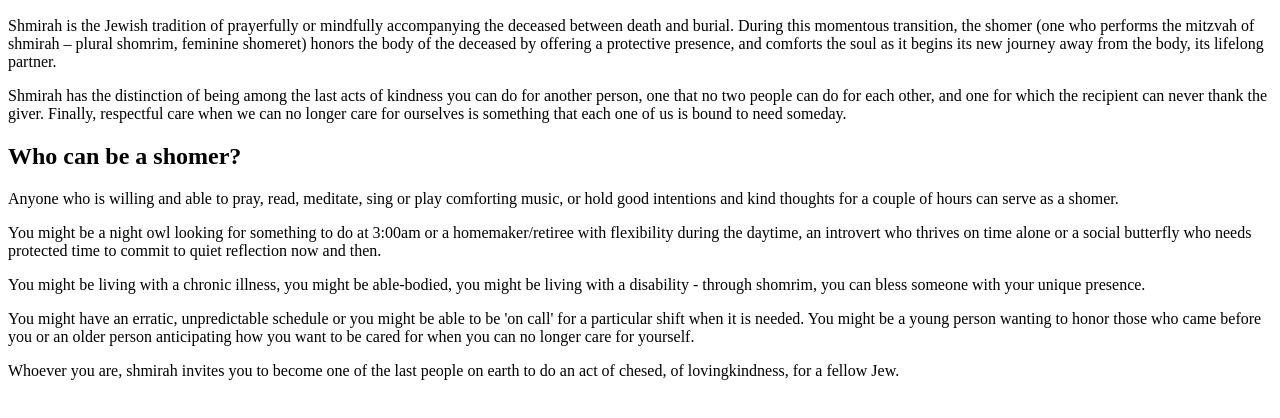
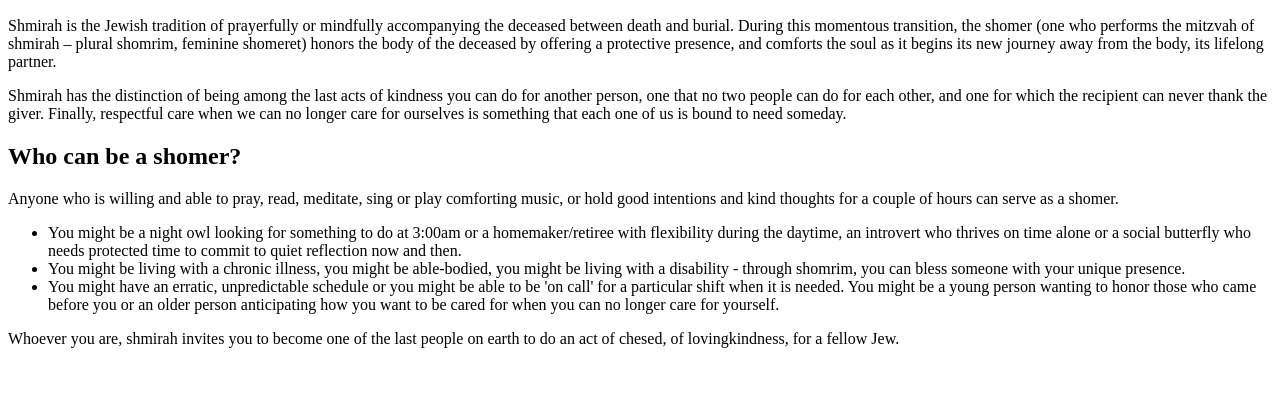
Before and after one commit to ShomrimTest/ShomrimTest.github.io, a plain HTML site: page faq.html in a window 1280 px wide. Shown: the part 110-528 px from the top of the page. Drawn offline with Linux system fonts and the light colour scheme.

Commit message:
Update faq.html

```diff
--- a/faq.html
+++ b/faq.html
@@ -16,7 +16,9 @@
   <p>Shmirah has the distinction of being among the last acts of kindness you can do for another person, one that no two people can do for each other, and one for which the recipient can never thank the giver. Finally, respectful care when we can no longer care for ourselves is something that each one of us is bound to need someday.</p>
   <h2>Who can be a shomer?</h2>
   <p>Anyone who is willing and able to pray, read, meditate, sing or play comforting music, or hold good intentions and kind thoughts for a couple of hours can serve as a shomer.</p>
-  <p>You might be a night owl looking for something to do at 3:00am or a homemaker/retiree with flexibility during the daytime, an introvert who thrives on time alone or a social butterfly who needs protected time to commit to quiet reflection now and then.</p>
-  <p>You might be living with a chronic illness, you might be able-bodied, you might be living with a disability - through shomrim, you can bless someone with your unique presence.</p>
-  <p>You might have an erratic, unpredictable schedule or you might be able to be 'on call' for a particular shift when it is needed. You might be a young person wanting to honor those who came before you or an older person anticipating how you want to be cared for when you can no longer care for yourself.</p>
+  <ul>
+    <li>You might be a night owl looking for something to do at 3:00am or a homemaker/retiree with flexibility during the daytime, an introvert who thrives on time alone or a social butterfly who needs protected time to commit to quiet reflection now and then.</li>
+    <li>You might be living with a chronic illness, you might be able-bodied, you might be living with a disability - through shomrim, you can bless someone with your unique presence.</li>
+    <li>You might have an erratic, unpredictable schedule or you might be able to be 'on call' for a particular shift when it is needed. You might be a young person wanting to honor those who came before you or an older person anticipating how you want to be cared for when you can no longer care for yourself.</li>
+  </ul>
   <p>Whoever you are, shmirah invites you to become one of the last people on earth to do an act of chesed, of lovingkindness, for a fellow Jew.</p>
```
